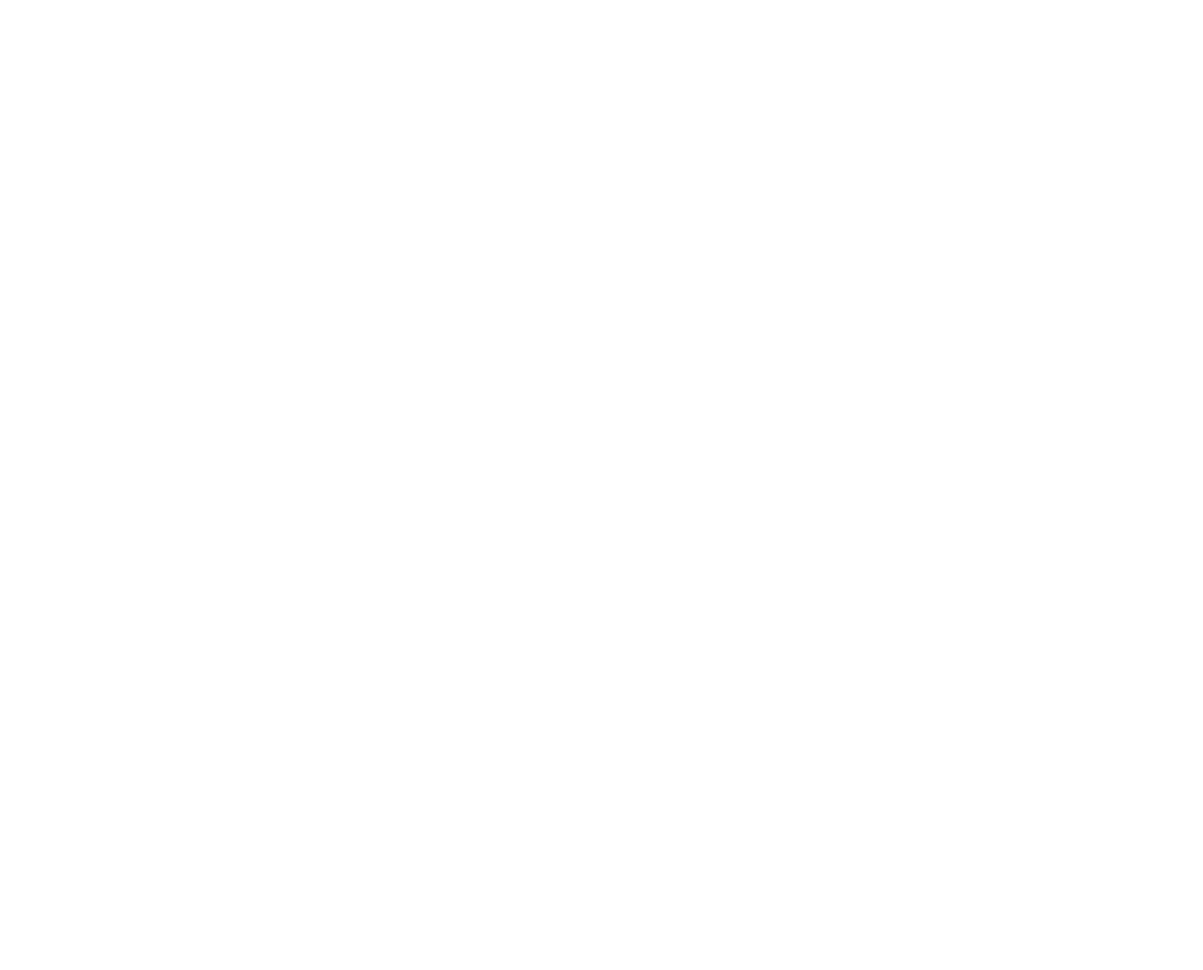
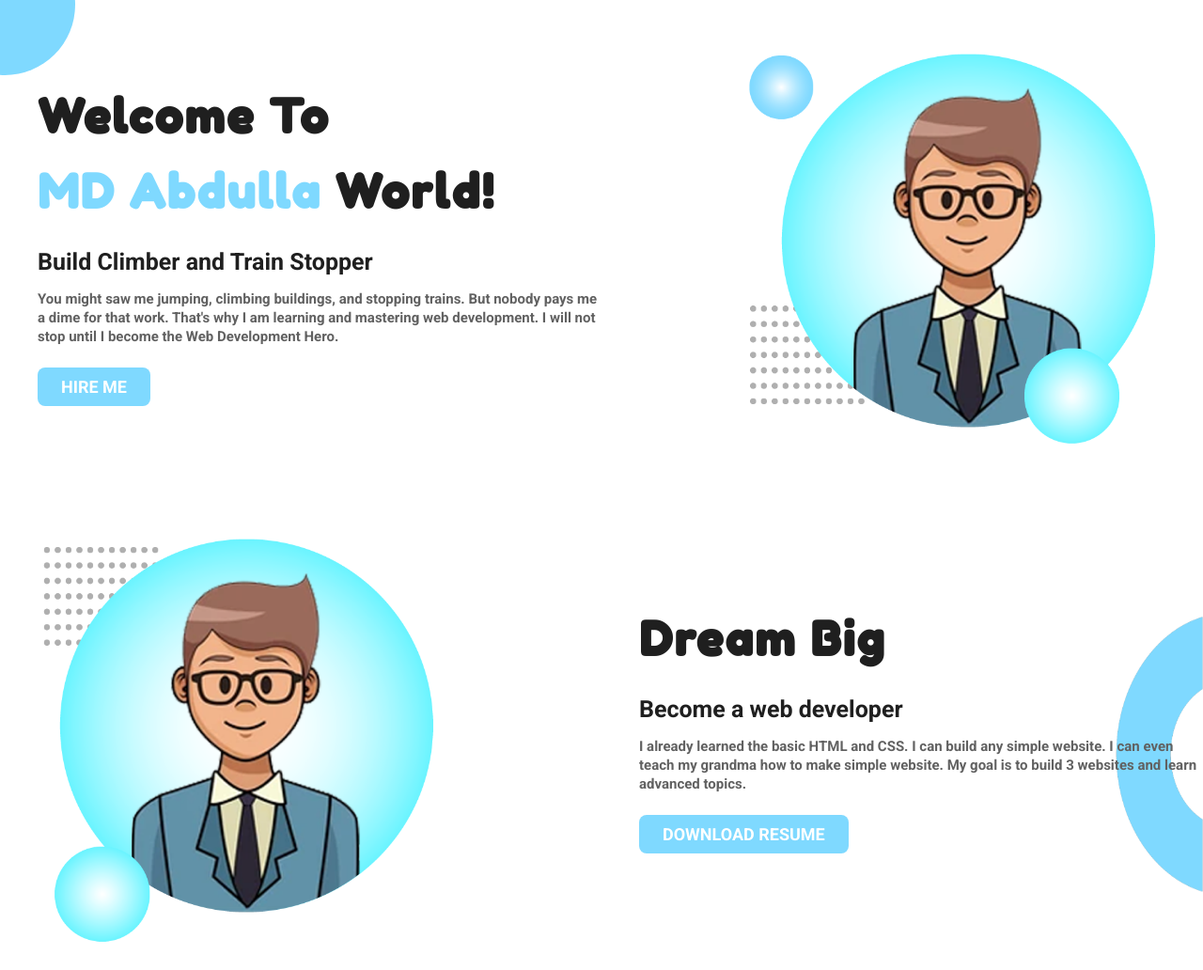
Before and after one commit to MD-Baki/my-portfolio, a plain HTML site: page index.html in a window 1280 px wide. Shown: the whole page at 94% size. Before the commit the page ends 800 px from the top, so only its background shows below. Drawn offline with Linux system fonts and the light colour scheme.

Commit message:
content add

```diff
--- a/assets/css/style.css
+++ b/assets/css/style.css
@@ -6,10 +6,85 @@
 }
 a{
     text-decoration: none;
+    display: inline-block;
 }
 ul{
     list-style-type: none;
 }
 body{
     font-family: 'Roboto', sans-serif;
+    color: #1f1f1f;
 }
+
+#portfolio_intro.first{
+    position: relative;
+}
+#portfolio_intro.first .round{
+    position: absolute;
+    width: 150px;
+    height: 150px;
+    background-color: #7FD9FF;
+    border-radius: 50%;
+    top: -70px;
+    left: -70px;
+}
+#portfolio_intro{
+    display: flex;
+    flex-wrap: wrap;
+    align-items: center;
+}
+#portfolio_intro .intro_item{
+    width: 50%;
+}
+#portfolio_intro .intro_item.pf_text{
+    padding-left: 40px;
+}
+#portfolio_intro .intro_item h1{
+    font-family: 'Fredoka One';
+    font-size: 50px;
+    line-height: 80px;
+    letter-spacing: 2px;
+    padding-bottom: 20px;
+}
+#portfolio_intro .intro_item h1 span{
+    color: #7FD9FF;
+}
+#portfolio_intro .intro_item h3{
+    font-size: 25px;
+    font-weight: 700;
+}
+#portfolio_intro .intro_item p{
+    font-size: 15px;
+    color: #616161;
+    padding: 15px 0;
+    line-height: 20px;
+}
+#portfolio_intro .intro_item .linkin_btn a{
+    background-color: #7FD9FF;
+    font-size: 18px;
+    text-transform: uppercase;
+    color: #fff;
+    padding: 10px 25px;
+    border-radius: 8px;
+    margin-top: 8px;
+}
+#portfolio_intro .intro_item.pf_image{
+    text-align: right;
+}
+#portfolio_intro .intro_item img{
+    width: 80%;
+}
+.secend{
+    position: relative;
+}
+.secend .shap{
+    position: absolute;
+    right: 0px;
+    top: 50%;
+    transform: translateY(-40%);
+    text-align: right;
+    z-index: -1;
+}
+.secend .shap img{
+    height: 300px;
+}
--- a/index.html
+++ b/index.html
@@ -17,6 +17,36 @@
     <title>MY PORTFOLIO</title>
 </head>
 <body>
+    <section id="portfolio_intro" class="first">
+        <div class="intro_item pf_text">
+            <h1>Welcome To <br><span>MD Abdulla</span> World!</h1>
+            <h3>Build Climber and Train Stopper</h3>
+            <p>You might saw me jumping, climbing buildings, and stopping trains. But nobody pays me a dime for that work. That's why I am learning and mastering web development. I will not stop until I become the Web Development Hero.</p>
+            <div class="linkin_btn">
+                <a href="#">Hire me</a>
+            </div>
+        </div>
+        <div class="intro_item pf_image">
+            <img src="assets/images/profile-pic.png" alt="">
+        </div>
+        <div class="round"></div>
+    </section>
 
+    <section id="portfolio_intro" class="secend">
+        <div class="intro_item">
+            <img src="assets/images/profile-pic-2.png" alt="">
+        </div>
+        <div class="intro_item pf_text">
+            <h1>Dream Big</h1>
+            <h3>Become a web developer</h3>
+            <p>I already learned the basic HTML and CSS. I can build any simple website. I can even teach my grandma how to make simple website. My goal is to build 3 websites and learn advanced topics.</p>
+            <div class="linkin_btn">
+                <a href="#">DOWNLOAD RESUME</a>
+            </div>
+            <div class="shap">
+                <img src="assets/images/background-shap.png" alt="">
+            </div>
+        </div>
+    </section>
 </body>
 </html>
```
Also changed, not shown: assets/images/background-shap.png (added), assets/images/profile-pic-2.png (added).
